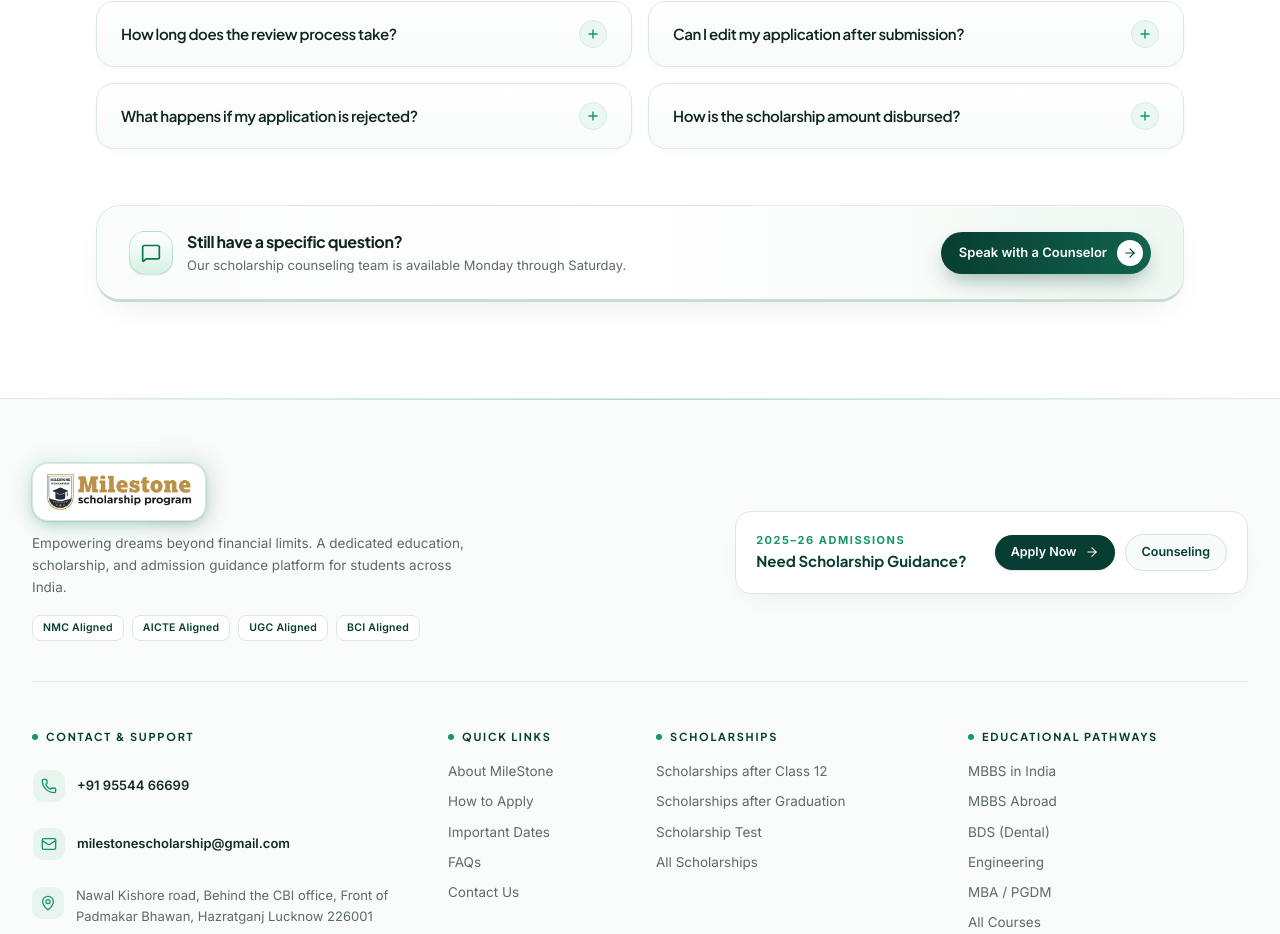
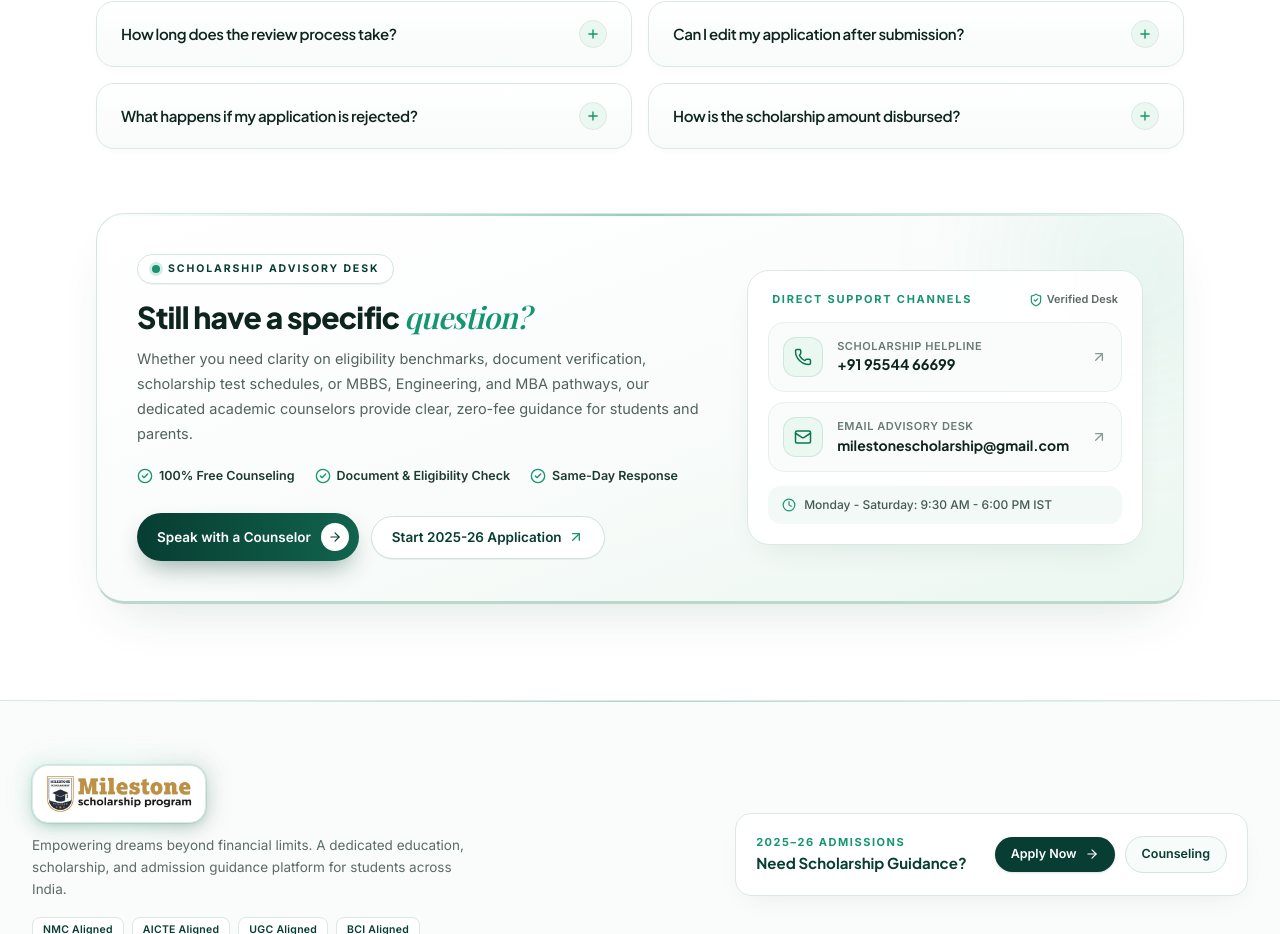
Before and after one commit to mannbond007/milestone, a Next.js app: page /faqs in a window 1280 px wide. Shown: the part 1413-2347 px from the top of the page. Built offline with nearby package versions, Linux system fonts and the light colour scheme; no server answers.

Commit message:
Upgrade FAQ bottom strip into an architectural counseling and direct support hub

```diff
--- a/src/components/faqs/faq-showcase.tsx
+++ b/src/components/faqs/faq-showcase.tsx
@@ -2,7 +2,19 @@
 
 import { useMemo, useState } from "react";
 import Link from "next/link";
-import { ArrowRight, MessageSquare, Plus, Search, X } from "lucide-react";
+import {
+  ArrowRight,
+  ArrowUpRight,
+  CheckCircle2,
+  Clock,
+  Mail,
+  Phone,
+  Plus,
+  Search,
+  ShieldCheck,
+  X,
+} from "lucide-react";
+import { footerLinks } from "@/constants/navigation";
 
 export interface FaqItem {
   question: string;
@@ -237,40 +249,150 @@ export function FaqShowcase({
         </div>
       )}
 
-      {/* Refined Architectural Bottom Support Strip */}
-      <div className="mt-14 flex flex-col items-center justify-between gap-4 rounded-[24px] border border-[#DCE8E3] border-b-[3px] border-b-[#C5DDD3] bg-gradient-to-r from-[#FAFCFB] via-white to-[#EFF8F3] px-6 py-5 shadow-[0_14px_34px_-16px_rgba(7,61,50,0.12),inset_0_1px_0_rgba(255,255,255,1)] sm:flex-row sm:px-8 sm:py-6 dark:border-[#1E3B32] dark:border-b-[#122922] dark:from-[#0D1E19] dark:to-[#112A22]">
-        <div className="flex items-center gap-3.5 text-center sm:text-left">
-          <span className="hidden h-11 w-11 shrink-0 items-center justify-center rounded-2xl border border-[#15966F]/20 bg-gradient-to-b from-white via-[#ECF8F2] to-[#D6F0E3] text-[#0B7453] shadow-xs sm:flex dark:border-[#34D399]/25 dark:from-[#1B4538] dark:to-[#0F2A22] dark:text-[#6EE7B7]">
-            <MessageSquare className="h-5 w-5" />
-          </span>
-          <div>
-            <div className="font-heading text-[16px] font-bold tracking-tight text-[#0E241E] dark:text-white">
-              Still have a specific question?
+      {/* Architectural Counseling & Direct Support Hub */}
+      <div className="relative mt-16 overflow-hidden rounded-[28px] border border-[#D4E6DF] border-b-[3px] border-b-[#BCD8CC] bg-gradient-to-br from-white via-[#FAFCFB] to-[#EBF7F1] p-6 shadow-[0_24px_56px_-24px_rgba(7,61,50,0.16),inset_0_1px_0_rgba(255,255,255,1)] sm:p-8 lg:p-10 dark:border-[#1E3B32] dark:border-b-[#122922] dark:from-[#0C1C17] dark:via-[#0D1E19] dark:to-[#112A22]">
+        {/* Top Luminous Accent Hairline */}
+        <div
+          aria-hidden="true"
+          className="pointer-events-none absolute inset-x-0 top-0 h-[2px] bg-gradient-to-r from-transparent via-[#15966F]/45 to-transparent"
+        />
+        {/* Subtle Corner Ambient Glow */}
+        <div
+          aria-hidden="true"
+          className="pointer-events-none absolute -right-20 -top-20 h-64 w-64 rounded-full bg-[#15966F]/[0.07] blur-3xl dark:bg-[#34D399]/[0.06]"
+        />
+
+        <div className="relative grid grid-cols-1 items-center gap-8 lg:grid-cols-12 lg:gap-10">
+          {/* Left Column: Advisory Message, Trust Pillars & Actions */}
+          <div className="lg:col-span-7">
+            <div className="inline-flex items-center gap-2 rounded-full border border-[#D4E6DF] bg-white px-3.5 py-1.5 text-[10.5px] font-bold uppercase tracking-[0.18em] text-[#073D32] shadow-2xs dark:border-[#1E3B32] dark:bg-[#132E26] dark:text-[#6EE7B7]">
+              <span className="h-2 w-2 rounded-full bg-[#15966F] shadow-[0_0_0_3px_rgba(21,150,111,0.18)]" />
+              <span>Scholarship Advisory Desk</span>
             </div>
-            <p className="mt-0.5 text-[13px] text-[#5C6B64] dark:text-[#A0B3AC]">
-              Our scholarship counseling team is available Monday through Saturday.
+
+            <h3 className="mt-4 font-heading text-2xl font-extrabold tracking-[-0.025em] text-[#0E241E] sm:text-[30px] sm:leading-[1.18] dark:text-white">
+              Still have a specific{" "}
+              <span className="font-editorial font-normal italic text-[#15966F] dark:text-[#34D399]">
+                question?
+              </span>
+            </h3>
+
+            <p className="mt-3 max-w-xl text-[14.5px] leading-[1.72] text-[#52635C] dark:text-[#A0B3AC]">
+              Whether you need clarity on eligibility benchmarks, document verification, scholarship test schedules, or MBBS, Engineering, and MBA pathways, our dedicated academic counselors provide clear, zero-fee guidance for students and parents.
             </p>
+
+            {/* 3 Institutional Service Guarantees */}
+            <div className="mt-5 flex flex-wrap items-center gap-x-5 gap-y-2.5">
+              {[
+                "100% Free Counseling",
+                "Document & Eligibility Check",
+                "Same-Day Response",
+              ].map((item) => (
+                <div
+                  key={item}
+                  className="inline-flex items-center gap-1.5 text-[12.5px] font-semibold text-[#1B3A31] dark:text-[#D5E6DF]"
+                >
+                  <CheckCircle2 className="h-4 w-4 shrink-0 text-[#15966F] dark:text-[#34D399]" />
+                  <span>{item}</span>
+                </div>
+              ))}
+            </div>
+
+            {/* Primary & Secondary Actions */}
+            <div className="mt-7 flex flex-wrap items-center gap-3">
+              <Link
+                href="/contact"
+                className="group inline-flex items-center gap-2.5 rounded-full bg-gradient-to-r from-[#073D32] to-[#11644E] py-2.5 pl-5 pr-2.5 text-[13.5px] font-semibold text-white shadow-[0_12px_26px_-8px_rgba(7,61,50,0.45)] transition-all duration-200 hover:-translate-y-0.5 hover:from-[#0A4E3F] hover:to-[#158062]"
+              >
+                <span>Speak with a Counselor</span>
+                <span className="flex h-7 w-7 items-center justify-center rounded-full bg-white text-[#073D32] transition-transform duration-200 group-hover:translate-x-0.5">
+                  <ArrowRight className="h-3.5 w-3.5" />
+                </span>
+              </Link>
+
+              {showViewAllLink ? (
+                <Link
+                  href="/faqs"
+                  className="inline-flex items-center gap-1.5 rounded-full border border-[#CFE2DA] bg-white px-5 py-2.5 text-[13.5px] font-semibold text-[#073D32] shadow-2xs transition-all duration-200 hover:-translate-y-0.5 hover:border-[#15966F]/50 hover:text-[#15966F] dark:border-[#1E3B32] dark:bg-[#132E26] dark:text-white"
+                >
+                  <span>Browse All FAQs</span>
+                </Link>
+              ) : (
+                <Link
+                  href="/sign-up"
+                  className="inline-flex items-center gap-1.5 rounded-full border border-[#CFE2DA] bg-white px-5 py-2.5 text-[13.5px] font-semibold text-[#073D32] shadow-2xs transition-all duration-200 hover:-translate-y-0.5 hover:border-[#15966F]/50 hover:text-[#15966F] dark:border-[#1E3B32] dark:bg-[#132E26] dark:text-white"
+                >
+                  <span>Start 2025-26 Application</span>
+                  <ArrowUpRight className="h-4 w-4 text-[#15966F] dark:text-[#34D399]" />
+                </Link>
+              )}
+            </div>
           </div>
-        </div>
 
-        <div className="flex flex-wrap items-center justify-center gap-3 shrink-0">
-          {showViewAllLink && (
-            <Link
-              href="/faqs"
-              className="inline-flex items-center rounded-full border border-[#D4E3DC] bg-white px-4 py-2 text-[13px] font-semibold text-[#073D32] shadow-2xs transition-colors hover:border-[#15966F]/45 hover:text-[#15966F] dark:border-[#1E3B32] dark:bg-[#132E26] dark:text-white"
-            >
-              View All FAQs
-            </Link>
-          )}
-          <Link
-            href="/contact"
-            className="group inline-flex items-center gap-2.5 rounded-full bg-gradient-to-r from-[#073D32] to-[#11644E] py-2 pl-4.5 pr-2 text-[13px] font-semibold text-white shadow-[0_10px_22px_-6px_rgba(7,61,50,0.4)] transition-all duration-200 hover:-translate-y-0.5 hover:from-[#0A4E3F] hover:to-[#158062]"
-          >
-            <span>Speak with a Counselor</span>
-            <span className="flex h-6.5 w-6.5 items-center justify-center rounded-full bg-white text-[#073D32] transition-transform duration-200 group-hover:translate-x-0.5">
-              <ArrowRight className="h-3.5 w-3.5" />
-            </span>
-          </Link>
+          {/* Right Column: Direct Contact Channels Panel */}
+          <div className="lg:col-span-5">
+            <div className="rounded-[22px] border border-[#DCE8E3] bg-white/95 p-4 shadow-[0_14px_34px_-16px_rgba(7,61,50,0.12),inset_0_1px_0_rgba(255,255,255,1)] sm:p-5 dark:border-[#1E3B32] dark:bg-[#0A1713]/90">
+              <div className="mb-3.5 flex items-center justify-between px-1">
+                <span className="text-[11px] font-bold uppercase tracking-[0.16em] text-[#15966F] dark:text-[#34D399]">
+                  Direct Support Channels
+                </span>
+                <span className="inline-flex items-center gap-1 text-[11px] font-semibold text-[#5C6B64] dark:text-[#A0B3AC]">
+                  <ShieldCheck className="h-3.5 w-3.5 text-[#15966F] dark:text-[#34D399]" />
+                  Verified Desk
+                </span>
+              </div>
+
+              <div className="space-y-2.5">
+                {/* Helpline Card */}
+                <a
+                  href={`tel:${footerLinks.contact.phone.replace(/\s+/g, "")}`}
+                  className="group flex items-center justify-between gap-3 rounded-2xl border border-[#E6F0EC] bg-[#FAFCFB] p-3.5 transition-all duration-200 hover:border-[#15966F]/40 hover:bg-white hover:shadow-[0_8px_20px_-10px_rgba(7,61,50,0.14)] dark:border-[#18332B] dark:bg-[#0D1E19] dark:hover:border-[#34D399]/40"
+                >
+                  <div className="flex items-center gap-3.5 min-w-0">
+                    <span className="flex h-10 w-10 shrink-0 items-center justify-center rounded-xl border border-[#15966F]/15 bg-[#EBF7F1] text-[#0B7453] transition-colors group-hover:bg-[#073D32] group-hover:text-white dark:border-[#34D399]/20 dark:bg-[#132E26] dark:text-[#34D399]">
+                      <Phone className="h-4.5 w-4.5" />
+                    </span>
+                    <div className="min-w-0">
+                      <div className="text-[11px] font-semibold uppercase tracking-wider text-[#687A73] dark:text-[#8DA29A]">
+                        Scholarship Helpline
+                      </div>
+                      <div className="truncate font-heading text-[14.5px] font-bold text-[#0E241E] group-hover:text-[#073D32] dark:text-white">
+                        {footerLinks.contact.phone}
+                      </div>
+                    </div>
+                  </div>
+                  <ArrowUpRight className="h-4 w-4 shrink-0 text-[#869991] transition-transform duration-200 group-hover:translate-x-0.5 group-hover:-translate-y-0.5 group-hover:text-[#15966F]" />
+                </a>
+
+                {/* Email Card */}
+                <a
+                  href={`mailto:${footerLinks.contact.email}`}
+                  className="group flex items-center justify-between gap-3 rounded-2xl border border-[#E6F0EC] bg-[#FAFCFB] p-3.5 transition-all duration-200 hover:border-[#15966F]/40 hover:bg-white hover:shadow-[0_8px_20px_-10px_rgba(7,61,50,0.14)] dark:border-[#18332B] dark:bg-[#0D1E19] dark:hover:border-[#34D399]/40"
+                >
+                  <div className="flex items-center gap-3.5 min-w-0">
+                    <span className="flex h-10 w-10 shrink-0 items-center justify-center rounded-xl border border-[#15966F]/15 bg-[#EBF7F1] text-[#0B7453] transition-colors group-hover:bg-[#073D32] group-hover:text-white dark:border-[#34D399]/20 dark:bg-[#132E26] dark:text-[#34D399]">
+                      <Mail className="h-4.5 w-4.5" />
+                    </span>
+                    <div className="min-w-0">
+                      <div className="text-[11px] font-semibold uppercase tracking-wider text-[#687A73] dark:text-[#8DA29A]">
+                        Email Advisory Desk
+                      </div>
+                      <div className="truncate font-heading text-[14px] font-bold text-[#0E241E] group-hover:text-[#073D32] dark:text-white">
+                        {footerLinks.contact.email}
+                      </div>
+                    </div>
+                  </div>
+                  <ArrowUpRight className="h-4 w-4 shrink-0 text-[#869991] transition-transform duration-200 group-hover:translate-x-0.5 group-hover:-translate-y-0.5 group-hover:text-[#15966F]" />
+                </a>
+              </div>
+
+              {/* Operating Hours Strip */}
+              <div className="mt-3.5 flex items-center gap-2 rounded-xl bg-[#F2F9F6] px-3.5 py-2.5 text-[12px] font-medium text-[#465952] dark:bg-[#112620] dark:text-[#A0B3AC]">
+                <Clock className="h-3.5 w-3.5 shrink-0 text-[#15966F] dark:text-[#34D399]" />
+                <span>{footerLinks.contact.hours}</span>
+              </div>
+            </div>
+          </div>
         </div>
       </div>
     </div>
```
